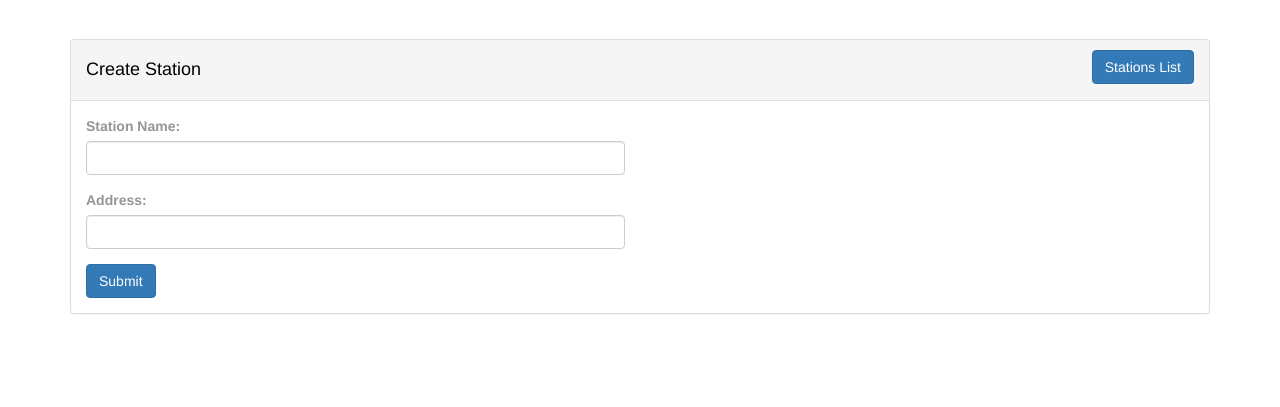
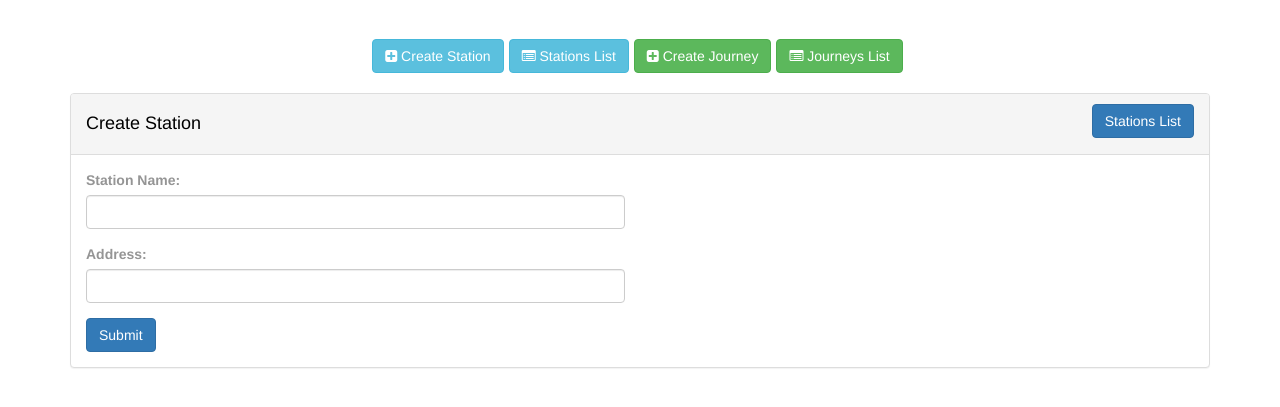
Before and after one commit to happyinfancy/happyinfancy.github.io, a PHP site: page /station_create.php in a window 1280 px wide. Shown: the part 51-458 px from the top of the page. Run offline with PHP 8.4, Linux system fonts and the light colour scheme; some libraries are stand-ins or nearby versions.

Commit message:
Complete v1

```diff
--- a/footer.php
+++ b/footer.php
@@ -19,14 +19,13 @@
     // Your web app's Firebase configuration
     // For Firebase JS SDK v7.20.0 and later, measurementId is optional
     const firebaseConfig = {
-        apiKey: "AIzaSyDvPBRBKSWFeybRgUJFP_AFiNJJf_P1Bbg",
-        authDomain: "happyinfancy-d91d3.firebaseapp.com",
-        databaseURL: "https://happyinfancy-d91d3-default-rtdb.firebaseio.com",
-        projectId: "happyinfancy-d91d3",
-        storageBucket: "happyinfancy-d91d3.appspot.com",
-        messagingSenderId: "115440004026",
-        appId: "1:115440004026:web:f7765320053e268289cb83",
-        measurementId: "G-LJXDKTW8T2"
+        apiKey: "AIzaSyAzqTlIP2v-wyeWuhwg9xw7sUdHdJgt17w",
+        authDomain: "happyinfancy2.firebaseapp.com",
+        projectId: "happyinfancy2",
+        storageBucket: "happyinfancy2.appspot.com",
+        messagingSenderId: "645727238430",
+        appId: "1:645727238430:web:477e97f38f19e68a6e710f",
+        measurementId: "G-1PPSVYY4VE"
     };
 
     // Initialize Firebase
@@ -42,32 +41,12 @@
         getDocs,
         getDoc,
         updateDoc,
-        deleteDoc
+        deleteDoc,
+        query,
+        where
     } from "https://www.gstatic.com/firebasejs/9.9.2/firebase-firestore.js";
 
     const db = getFirestore();
-
-    /********************JOURNEYS FUNCTIONS*********************/
-
-    async function journeys_list() {
-        const querySnapshot = await getDocs(collection(db, "journey"));
-        querySnapshot.forEach((doc) => {
-            var station_row = `<tr id="${doc.id}">
-                                    <td>${doc.data().departure_at}</td>
-                                    <td>${doc.data().departure_station_name}</td>
-                                    <td>${doc.data().return_at}</td>
-                                    <td>${doc.data().return_station_name}</td>
-                                    <td>${doc.data().distance}</td>
-                                    <td>${doc.data().duration}</td>
-                                    <td>
-                                        <a href="station_edit.php?station_id=${doc.id}" class="btn btn-info">Edit</a>
-                                         <span class="btn btn-danger delete-btn" data-station-id="${doc.id}">Delete</span>
-                                    </td>
-                                  </tr>`;
-            $('#journeys-list').append(station_row);
-        });
-        $('#journeys-list-table').DataTable();
-    }
 
     /**********************STATION FUNCTIONS**************************/
     async function station_save(data) {
@@ -80,7 +59,7 @@
             success_notify('Station created successfully');
             console.log("Document written with ID: ", docRef.id);
         } catch (e) {
-            console.error('Error adding station',e);
+            console.error('Error adding station', e);
         }
         unblock_button();
     }
@@ -186,6 +165,42 @@
 
     /**********************JOURNEY FUNCTIONS**************************/
 
+    async function journeys_list() {
+        block_button();
+        $('#journeys-list').html('');
+        // $('#journeys-list-table').DataTable().clear();
+
+
+        const departure_station = $('#departure_station').find(':selected').attr('data-station-id');
+        const return_station = $('#return_station').find(':selected').attr('data-station-id');
+        console.log(departure_station, return_station)
+        const q = query(
+            collection(db, "journey"),
+            where("departure_station_id", "==", departure_station),
+            where("return_station_id", "==", return_station),
+        );
+
+
+        const querySnapshot = await getDocs(q);
+        querySnapshot.forEach((doc) => {
+            var station_row = `<tr id="${doc.id}">
+                                    <td>${doc.data().departure_at}</td>
+                                    <td>${doc.data().departure_station_name}</td>
+                                    <td>${doc.data().return_at}</td>
+                                    <td>${doc.data().return_station_name}</td>
+                                    <td>${doc.data().distance}</td>
+                                    <td>${doc.data().duration}</td>
+                                    <td>
+                                        <a href="journey_edit.php?journey_id=${doc.id}" class="btn btn-info">Edit</a>
+                                         <span class="btn btn-danger delete-journey-btn" data-station-id="${doc.id}">Delete</span>
+                                    </td>
+                                  </tr>`;
+            $('#journeys-list').append(station_row);
+        });
+        $('#journeys-list-table').DataTable();
+        unblock_button();
+    }
+
     async function journey_save(data) {
         block_button();
         try {
@@ -203,11 +218,10 @@
             success_notify('Station created successfully');
             console.log("Document written with ID: ", docRef.id);
         } catch (e) {
-            console.error('Error adding station',e);
+            console.error('Error adding station', e);
         }
         unblock_button();
     }
-
 
     async function departure_return_dropdown() {
         var station_row = '';
@@ -241,6 +255,90 @@
         journey_save(data);
     });
 
+    async function delete_journey_by_id(journey_id) {
+        await deleteDoc(doc(db, 'journey', journey_id));
+        $(`#${journey_id}`).remove();
+        success_notify('Journey deleted successfully');
+    }
+
+    $(document).on('click', '.delete-journey-btn', function () {
+        var station_id = $(this).attr('data-station-id');
+        Swal.fire({
+            title: 'Are you sure?',
+            text: "You won't be able to revert this!",
+            icon: 'warning',
+            showCancelButton: true,
+            confirmButtonColor: '#3085d6',
+            cancelButtonColor: '#d33',
+            confirmButtonText: 'Yes, delete it!'
+        }).then((result) => {
+            if (result.isConfirmed) {
+                delete_journey_by_id(station_id);
+            }
+        })
+    });
+
+    async function journey_get_by_id(journey_id) {
+        const docRef = doc(db, "journey", journey_id);
+        const docSnap = await getDoc(docRef);
+
+        if (docSnap.exists()) {
+            $('#distance').val(docSnap.data().distance);
+            $('#duration').val(docSnap.data().duration);
+            $('#departure_at').val(docSnap.data().departure_at);
+            $('#return_at').val(docSnap.data().return_at);
+            $('#journey_id').val(docSnap.id);
+            $("#departure_station option[data-station-id='" + docSnap.data().departure_station_id + "']").prop("selected", true);
+            $("#return_station option[data-station-id='" + docSnap.data().return_station_id + "']").prop("selected", true);
+
+        } else {
+            error_notify('No such station exists');
+        }
+    }
+
+    $('.journey-update-btn').click(function () {
+        if (is_empty($('#distance').val())) {
+            error_notify('Distance is required');
+            return false;
+        }
+        var data = {
+            departure_station_name: $('#departure_station').val(),
+            departure_station_id: $('#departure_station').find(':selected').attr('data-station-id'),
+            return_station_name: $('#return_station').val(),
+            return_station_id: $('#return_station').find(':selected').attr('data-station-id'),
+            departure_at: $('#departure_at').val(),
+            return_at: $('#return_at').val(),
+            distance: $('#distance').val(),
+            duration: $('#duration').val(),
+            journey_id: $('#journey_id').val(),
+        };
+        journey_update(data)
+    });
+
+    async function journey_update(data) {
+        console.log(data);
+        block_button();
+        try {
+            const docRef = doc(db, 'journey', data.journey_id);
+            await updateDoc(docRef, {
+                departure_station_name: data.departure_station_name,
+                departure_station_id: data.departure_station_id,
+                return_station_name: data.return_station_name,
+                return_station_id: data.return_station_id,
+                departure_at: data.departure_at,
+                return_at: data.return_at,
+                distance: data.distance,
+                duration: data.duration,
+
+            });
+            success_notify('Journey updated successfully');
+        } catch (e) {
+            error_notify('Error updating journey');
+        }
+
+        unblock_button()
+    }
+
     /**********************END- JOURNEY FUNCTIONS**************************/
 
     $(document).ready(function () {
@@ -251,13 +349,20 @@
             const station_id = new URLSearchParams(window.location.search).get('station_id');
             station_get_by_id(station_id);
         } else if (filename == 'journey_list.php') {
-          //  journeys_list();
             departure_return_dropdown();
         } else if (filename == 'journey_create.php') {
             departure_return_dropdown();
+        } else if (filename == 'journey_edit.php') {
+            departure_return_dropdown();
+            const journey_id = new URLSearchParams(window.location.search).get('journey_id');
+            journey_get_by_id(journey_id);
         }
     });
 
+
+    $('.journey-search-btn').click(function () {
+        journeys_list();
+    });
 </script>
 <script>
     function is_empty(val) {
--- a/header.php
+++ b/header.php
@@ -67,6 +67,29 @@
     </div>
     <!-- /.container -->
 </nav>
-
+<style>
+    .node-link{
+        margin-right: 5px;
+    }
+    .node-link-row{
+        margin-bottom: 20px;
+    }
+</style>
 <!-- Content -->
 <div class="container" style="margin-top: 40px;">
+    <div class="row node-link-row">
+        <div class="col-6" style="display: flex;justify-content: center">
+            <div class="col-2 node-link">
+                <a href="station_create.php" class="btn btn-info"> <span class="fa fa-plus-square"></span> Create Station</a>
+            </div>
+            <div class="col-2 node-link">
+                <a href="station_list.php" class="btn btn-info"> <span class="fa fa-list-alt"></span> Stations List</a>
+            </div>
+            <div class="col-2 node-link">
+                <a href="journey_create.php" class="btn btn-success"> <span class="fa fa-plus-square"></span> Create Journey</a>
+            </div>
+            <div class="col-2 node-link">
+                <a href="journey_list.php" class="btn btn-success"> <span class="fa fa-list-alt"></span> Journeys List</a>
+            </div>
+        </div><!--End of col-6-->
+    </div>
```
Also changed, not shown: index.php (added, +27 -0 lines), journey_edit.php (renamed from journey_create.php, +5 -4 lines), journey_list.php (+4 -3 lines).
